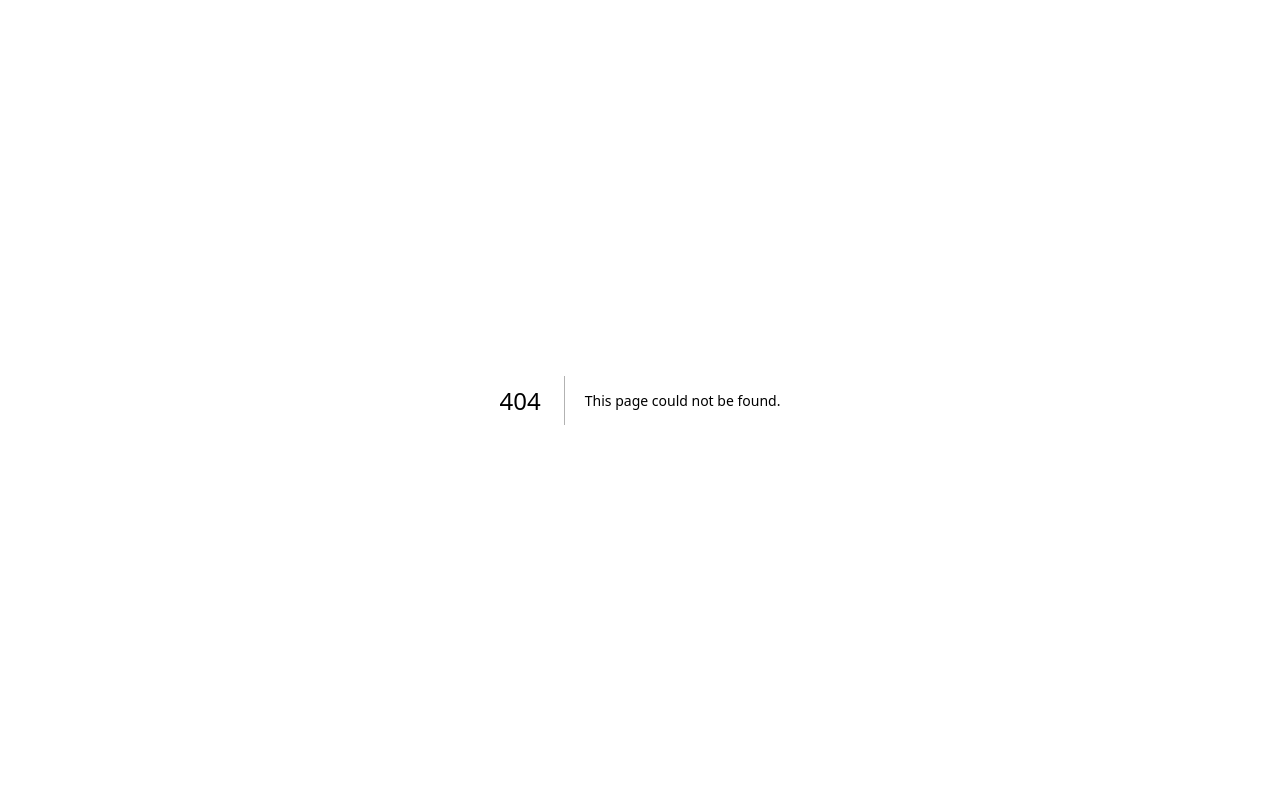
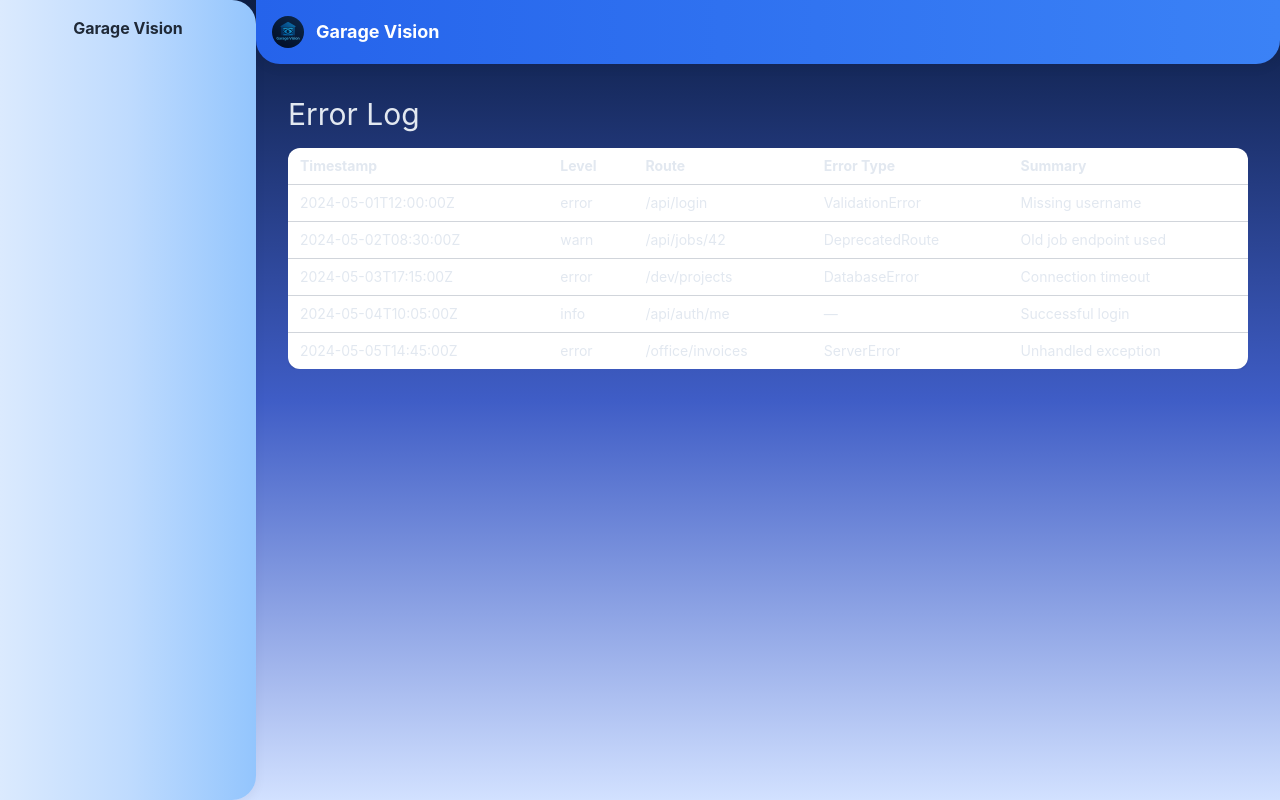
Before and after one commit to Clubmd24/garage, a Next.js app: page /dev/error-log in a window 1280 px wide. Before the commit this address had no page. Built offline with nearby package versions, Linux system fonts and the light colour scheme; no server answers.

Commit message:
Add developer error log page

```diff
--- /dev/null
+++ b/components/NavLink.js
@@ -0,0 +1,13 @@
+import Link from 'next/link';
+
+export function NavLink({ href, children, onClick }) {
+  return (
+    <Link
+      href={href}
+      onClick={onClick}
+      className="bg-gray-200 text-black rounded-full px-4 py-2 shadow hover:bg-gray-300 block text-center w-full"
+    >
+      {children}
+    </Link>
+  );
+}
--- a/components/Sidebar.js
+++ b/components/Sidebar.js
@@ -1,4 +1,5 @@
 import { useEffect, useState } from "react";
+import { NavLink } from "./NavLink.js";
 
 export function Sidebar() {
   const [userRole, setUserRole] = useState(null);
@@ -89,6 +90,11 @@ export function Sidebar() {
             <a href="/admin/users" {...linkProps}>
               Users
             </a>
+            {process.env.NODE_ENV === 'development' && (
+              <NavLink href="/dev/error-log" onClick={() => setOpen(false)}>
+                Error Log
+              </NavLink>
+            )}
           </>
         )}
       </nav>
--- /dev/null
+++ b/pages/dev/error-log.js
@@ -0,0 +1,66 @@
+import { useEffect, useState } from 'react';
+import { useRouter } from 'next/router';
+import Head from 'next/head';
+import { Sidebar } from '../../components/Sidebar';
+import { Header } from '../../components/Header';
+
+export default function ErrorLog() {
+  const [entries, setEntries] = useState([]);
+  const router = useRouter();
+  const { level, route } = router.query;
+
+  useEffect(() => {
+    fetch('/error-log.json')
+      .then(r => r.ok ? r.json() : [])
+      .then(setEntries)
+      .catch(() => setEntries([]));
+  }, []);
+
+  const filtered = entries.filter(e => {
+    if (level && e.level !== level) return false;
+    if (route && e.route !== route) return false;
+    return true;
+  });
+
+  return (
+    <div className="min-h-screen flex flex-col sm:flex-row">
+      <Sidebar />
+      <div className="flex-1 flex flex-col overflow-y-auto">
+        <Header />
+        <main className="p-8">
+          <Head><title>Error Log</title></Head>
+          <h1 className="text-3xl mb-4">Error Log</h1>
+          <div className="overflow-x-auto">
+            <table className="min-w-full bg-[var(--color-surface)] rounded-xl shadow text-sm">
+              <thead className="text-left">
+                <tr>
+                  <th className="px-3 py-2">Timestamp</th>
+                  <th className="px-3 py-2">Level</th>
+                  <th className="px-3 py-2">Route</th>
+                  <th className="px-3 py-2">Error Type</th>
+                  <th className="px-3 py-2">Summary</th>
+                </tr>
+              </thead>
+              <tbody>
+                {filtered.map((e, i) => (
+                  <tr key={i} className="border-t border-gray-300">
+                    <td className="px-3 py-2">{e.timestamp}</td>
+                    <td className="px-3 py-2">{e.level}</td>
+                    <td className="px-3 py-2">{e.route}</td>
+                    <td className="px-3 py-2">{e.errorType || '—'}</td>
+                    <td className="px-3 py-2">{e.summary}</td>
+                  </tr>
+                ))}
+                {!filtered.length && (
+                  <tr>
+                    <td colSpan="5" className="px-3 py-2 text-center">No log entries</td>
+                  </tr>
+                )}
+              </tbody>
+            </table>
+          </div>
+        </main>
+      </div>
+    </div>
+  );
+}
--- /dev/null
+++ b/public/error-log.json
@@ -0,0 +1,37 @@
+[
+  {
+    "timestamp": "2024-05-01T12:00:00Z",
+    "level": "error",
+    "route": "/api/login",
+    "errorType": "ValidationError",
+    "summary": "Missing username"
+  },
+  {
+    "timestamp": "2024-05-02T08:30:00Z",
+    "level": "warn",
+    "route": "/api/jobs/42",
+    "errorType": "DeprecatedRoute",
+    "summary": "Old job endpoint used"
+  },
+  {
+    "timestamp": "2024-05-03T17:15:00Z",
+    "level": "error",
+    "route": "/dev/projects",
+    "errorType": "DatabaseError",
+    "summary": "Connection timeout"
+  },
+  {
+    "timestamp": "2024-05-04T10:05:00Z",
+    "level": "info",
+    "route": "/api/auth/me",
+    "errorType": "",
+    "summary": "Successful login"
+  },
+  {
+    "timestamp": "2024-05-05T14:45:00Z",
+    "level": "error",
+    "route": "/office/invoices",
+    "errorType": "ServerError",
+    "summary": "Unhandled exception"
+  }
+]
```
